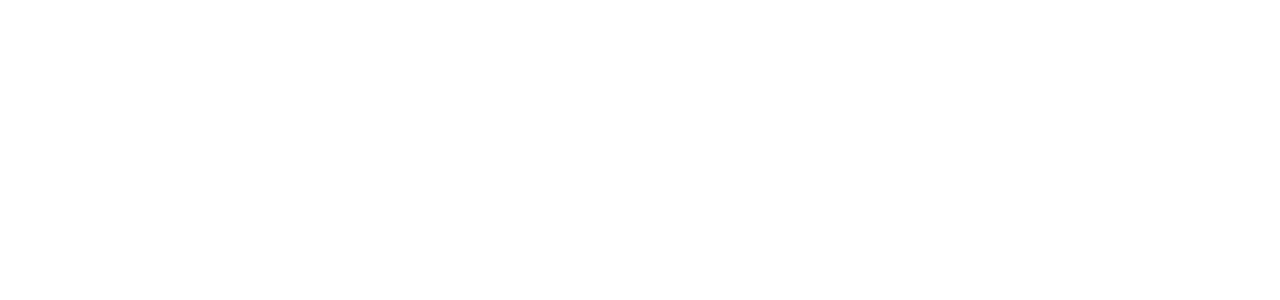
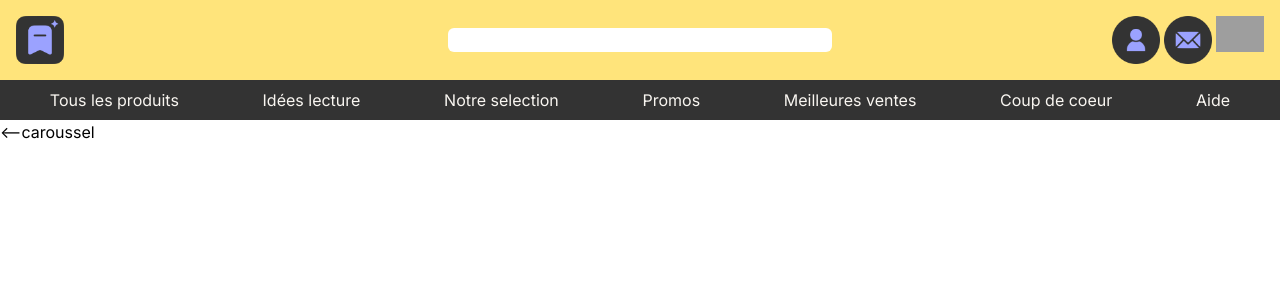
Before and after one commit to Trapo6x7/fil-rouge, a PHP site: page / in a window 1280 px wide. Before the commit the part shown is empty. Shown: the top 300 px of the page. Run offline with PHP 8.4, Linux system fonts and the light colour scheme; grey boxes are pictures that could not be loaded.

Commit message:
ADD : HEADER

```diff
--- a/css/output.css
+++ b/css/output.css
@@ -556,15 +556,151 @@
   display: none;
 }
 
+.right-0{
+  right: 0px;
+}
+
+.flex{
+  display: flex;
+}
+
+.size-2\.5{
+  width: 0.625rem;
+  height: 0.625rem;
+}
+
+.size-1\.5{
+  width: 0.375rem;
+  height: 0.375rem;
+}
+
+.w-1{
+  width: 0.25rem;
+}
+
+.w-1\/3{
+  width: 33.333333%;
+}
+
+.w-5{
+  width: 1.25rem;
+}
+
+.w-16{
+  width: 4rem;
+}
+
+.w-12{
+  width: 3rem;
+}
+
+.w-3\/12{
+  width: 25%;
+}
+
+.w-6\/12{
+  width: 50%;
+}
+
+.w-auto{
+  width: auto;
+}
+
+.w-96{
+  width: 24rem;
+}
+
+.items-center{
+  align-items: center;
+}
+
+.justify-start{
+  justify-content: flex-start;
+}
+
+.justify-end{
+  justify-content: flex-end;
+}
+
+.justify-center{
+  justify-content: center;
+}
+
+.justify-between{
+  justify-content: space-between;
+}
+
+.justify-around{
+  justify-content: space-around;
+}
+
+.gap-5{
+  gap: 1.25rem;
+}
+
+.gap-3{
+  gap: 0.75rem;
+}
+
+.gap-2{
+  gap: 0.5rem;
+}
+
+.gap-1{
+  gap: 0.25rem;
+}
+
+.rounded-md{
+  border-radius: 0.375rem;
+}
+
+.bg-blue-500{
+  --tw-bg-opacity: 1;
+  background-color: rgb(59 130 246 / var(--tw-bg-opacity, 1));
+}
+
 .bg-primary-yellow{
   --tw-bg-opacity: 1;
   background-color: rgb(255 228 123 / var(--tw-bg-opacity, 1));
+}
+
+.bg-secondary-gray{
+  --tw-bg-opacity: 1;
+  background-color: rgb(51 51 51 / var(--tw-bg-opacity, 1));
+}
+
+.p-4{
+  padding: 1rem;
+}
+
+.p-3{
+  padding: 0.75rem;
+}
+
+.p-2{
+  padding: 0.5rem;
+}
+
+.py-3{
+  padding-top: 0.75rem;
+  padding-bottom: 0.75rem;
 }
 
 .font-inter{
   font-family: Inter, sans-serif;
 }
 
-.font-medium{
-  font-weight: 500;
+.text-white{
+  --tw-text-opacity: 1;
+  color: rgb(255 255 255 / var(--tw-text-opacity, 1));
 }
+
+.text-off-white{
+  --tw-text-opacity: 1;
+  color: rgb(249 246 241 / var(--tw-text-opacity, 1));
+}
+
+.hover\:text-primary-purple:hover{
+  --tw-text-opacity: 1;
+  color: rgb(155 162 255 / var(--tw-text-opacity, 1));
+}
--- a/index.php
+++ b/index.php
@@ -1,5 +1,6 @@
 <!DOCTYPE html>
 <html lang="en">
+
 <head>
     <meta charset="UTF-8">
     <meta name="viewport" content="width=device-width, initial-scale=1.0">
@@ -7,16 +8,53 @@
     <link rel="stylesheet" href="./css/output.css">
 </head>
 
-<body>
+<body class="font-inter">
+
     <header>
+        <nav class="bg-primary-yellow flex justify-between items-center p-4 w-auto">
 
+            <div class="flex w-3/12 justify-start">
+                <a href="" alt="">
+                    <img src="./asset/logobookmarket.png" alt="" class="w-12">
+                </a>
+            </div>
+
+            <form action="" method="get" class="flex w-6/12 justify-center">
+                <div>
+                    <input id="example" type="search" name="search" class="rounded-md w-96" />
+                </div>
+            </form>
+
+            <div class="flex w-3/12 gap-1 right-0 justify-end">
+                <a href="" alt="">
+                    <img src="./asset/iconuser.png" alt="" class="w-12">
+                </a>
+                <a href="" alt="">
+                    <img src="./asset/iconcontact.png" alt="" class="w-12">
+                </a>
+                <a href="" alt="">
+                    <img src="./asset/iconshop" alt="" class="w-12">
+                </a>
+            </div>
+     </nav>
+            <nav class="p-2 flex justify-around bg-secondary-gray">
+
+                <a href="" alt="" class="text-off-white hover:text-primary-purple">Tous les produits</a>
+                <a href="" alt="" class="text-off-white hover:text-primary-purple">Idées lecture</a>
+                <a href="" alt="" class="text-off-white hover:text-primary-purple">Notre selection</a>
+                <a href="" alt="" class="text-off-white hover:text-primary-purple">Promos</a>
+                <a href="" alt="" class="text-off-white hover:text-primary-purple">Meilleures ventes</a>
+                <a href="" alt="" class="text-off-white hover:text-primary-purple">Coup de coeur</a>
+                <a href="" alt="" class="text-off-white hover:text-primary-purple">Aide</a>
+
+        </nav>
     </header>
 
     <main>
 
         <section>
             <article>
-
+<--caroussel
             </article>
         </section>
 
@@ -56,4 +94,5 @@
 
     </main>
 </body>
+
 </html>
--- a/package.json
+++ b/package.json
@@ -10,7 +10,11 @@
   "license": "ISC",
   "description": "",
   "dependencies": {
-    "init": "^0.1.2",
+    "init": "^0.1.2"
+  },
+  "devDependencies": {
+    "autoprefixer": "^10.4.20",
+    "postcss": "^8.4.49",
     "tailwindcss": "^3.4.17"
   }
 }
--- a/tailwind.config.js
+++ b/tailwind.config.js
@@ -1,6 +1,7 @@
 /** @type {import('tailwindcss').Config} */
 module.exports = {
-  content: ["./index.html"],
+  mode: 'jit',
+  content: ["./**/*.php"],
   theme: {
     extend: {
       colors: {
```
Also changed, not shown: package-lock.json. Lines whose indentation alone changed are shown as unchanged.
